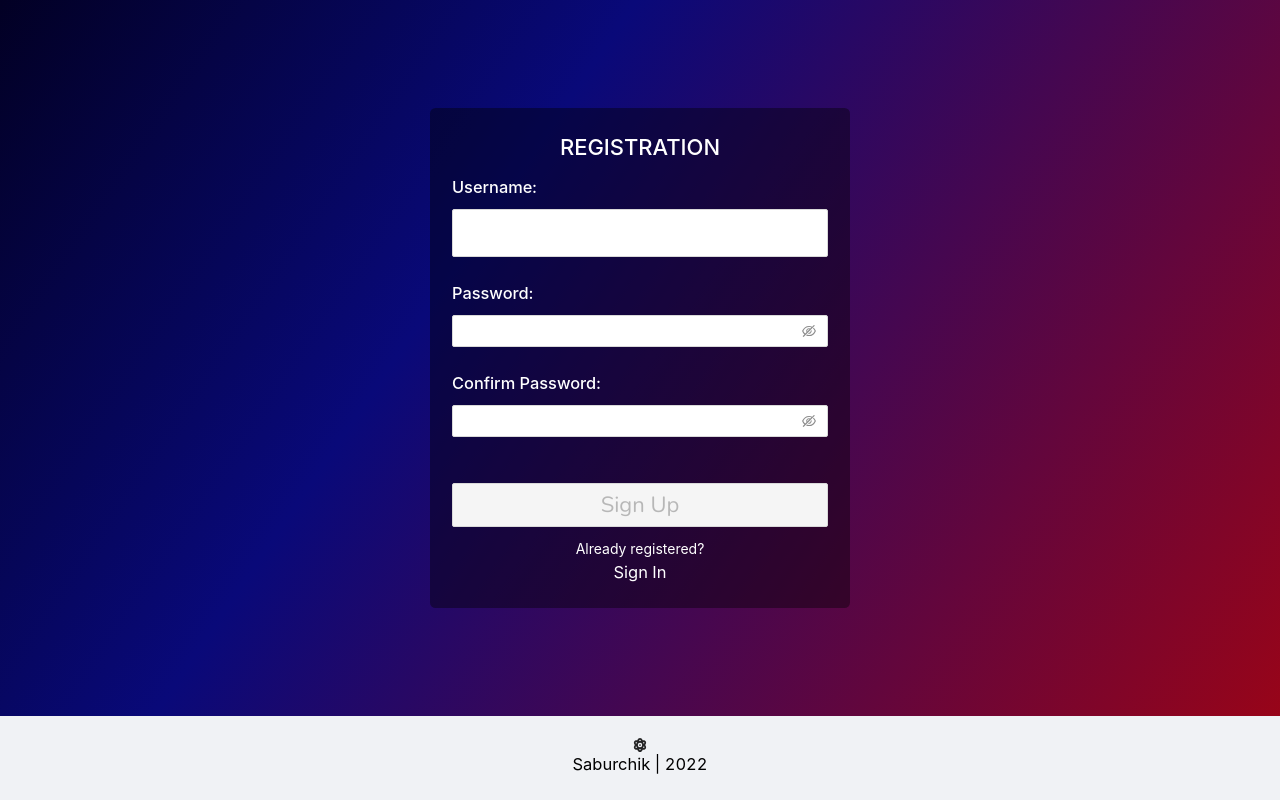
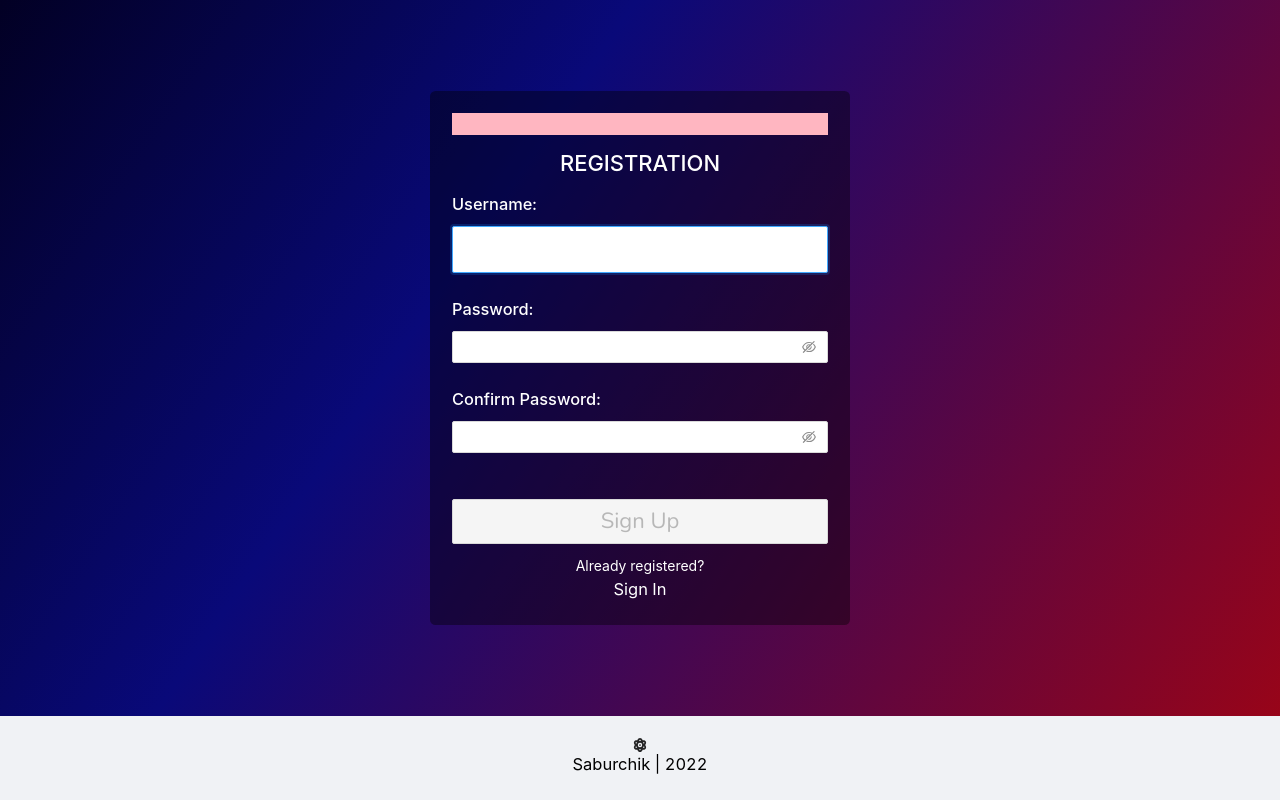
Before and after one commit to saburchik/registration-react-app, a React (Create React App) app: page / in a window 1280 px wide. Built offline with nearby package versions, Linux system fonts and the light colour scheme.

Commit message:
added type for userRef

```diff
--- a/src/Register.tsx
+++ b/src/Register.tsx
@@ -5,12 +5,18 @@ import {
 } from '@fortawesome/free-solid-svg-icons'
 import { FontAwesomeIcon } from '@fortawesome/react-fontawesome'
 import axios, { AxiosResponse } from 'axios'
-import React, { FC, FormEvent, useEffect, useRef, useState } from 'react'
+import React, {
+	FC,
+	FormEvent,
+	RefObject,
+	useEffect,
+	useRef,
+	useState,
+} from 'react'
 import axiosAPI from './api/axiosAPI'
 import { PWD_REGEX, USER_REGEX } from './regex'
-import { Form, Input, Button, Alert } from 'antd'
+import { Form, Input, Button, Alert, InputRef, AlertProps } from 'antd'
 import { motion } from 'framer-motion'
-import { IInputForwardRef } from './type'
 
 const REGISTER_URL: string = '/register'
 
@@ -18,8 +24,8 @@ const Register: FC = () => {
 	const [form] = Form.useForm()
 	const [loadings, setLoadings] = useState(false)
 
-	const userRef = useRef<HTMLInputElement | null>(null)
-	const errRef = useRef(null)
+	const userRef = useRef<InputRef>(null)
+	const errRef = useRef<HTMLParagraphElement>(null)
 
 	const [user, setUser] = useState<string>('')
 	const [validName, setValidName] = useState<boolean>(false)
@@ -99,9 +105,11 @@ const Register: FC = () => {
 		}
 	}
 
-	const InputForwardRef: IInputForwardRef = React.forwardRef<any>(
-		(props, forwardedRef) => <Input ref={forwardedRef} {...props} />
-	)
+	// type InputProps = JSX.IntrinsicElements['input']
+
+	// const InputForwardRef = React.forwardRef<IInputForwardRef, InputProps>(
+	// 	(props, forwardedRef) => <Input ref={forwardedRef} {...props} />
+	// )
 
 	const variants = {
 		open: { opacity: 1, y: 0 },
@@ -119,14 +127,14 @@ const Register: FC = () => {
 				</section>
 			) : (
 				<section>
-					{/* <p
+					<p
 						ref={errRef}
-						className={errMsg ? 'errmsg' : 'offscreen'}
+						className={!errMsg ? 'errmsg' : 'offscreen'}
 						aria-live='assertive'
 					>
 						{errMsg}
-					</p> */}
-					<Alert
+					</p>
+					{/* <Alert
 						ref={errRef}
 						className={errMsg ? 'errmsg' : 'offscreen'}
 						aria-live='assertive'
@@ -134,7 +142,7 @@ const Register: FC = () => {
 						description={errMsg}
 						type='error'
 						showIcon
-					/>
+					/> */}
 
 					<h1>Registration</h1>
 					<Form form={form} onSubmitCapture={handleSubmit}>
@@ -150,7 +158,7 @@ const Register: FC = () => {
 									</span>
 								</h3>
 							</label>
-							<InputForwardRef
+							<Input
 								ref={userRef}
 								id='username'
 								autoComplete='off'
```
